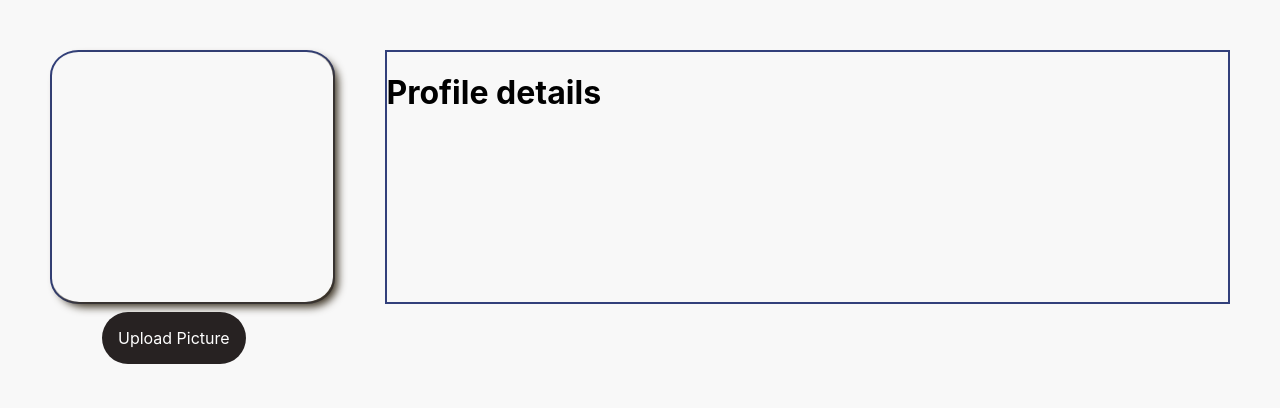
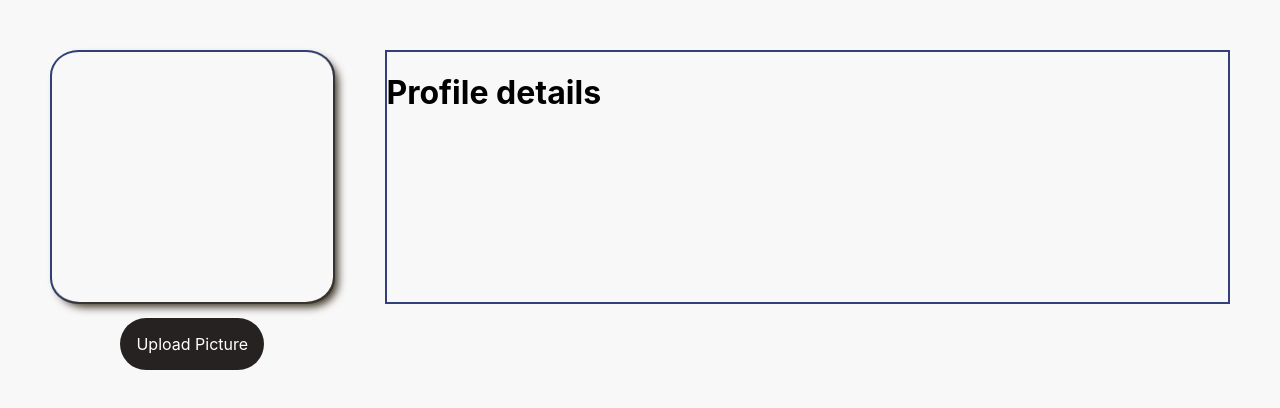
Before and after one commit to jaskaranpreets7/pro-profile, a React (Create React App) app in the folder client/: page / in a window 1280 px wide. Shown: the top 408 px of the page. Built offline with nearby package versions, Linux system fonts and the light colour scheme.

Commit message:
upload button margin change

```diff
--- a/client/src/style/ProfilePicture.css
+++ b/client/src/style/ProfilePicture.css
@@ -14,7 +14,8 @@
 }
 .upload-button{
     display: block;
-    margin: 10px 0px 0px 50px;
+    text-align: center;
+    margin: 1rem 0 0 0;
 }
 
 img{
```
